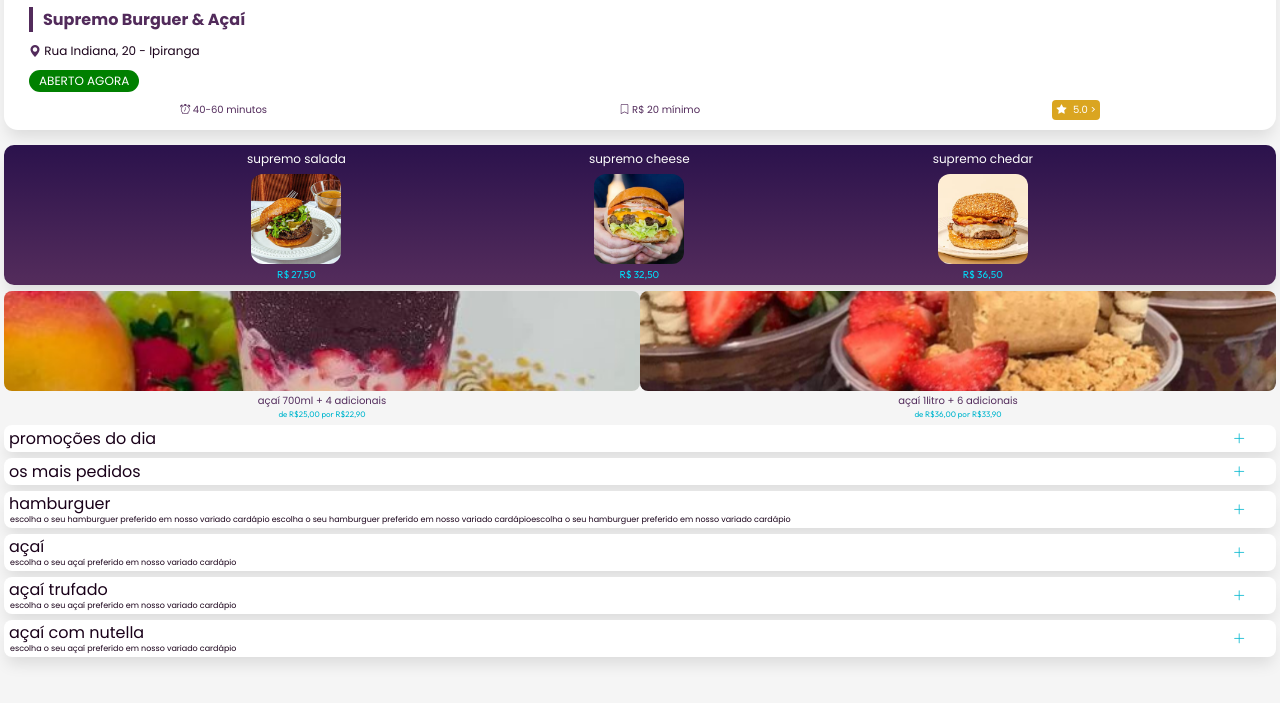
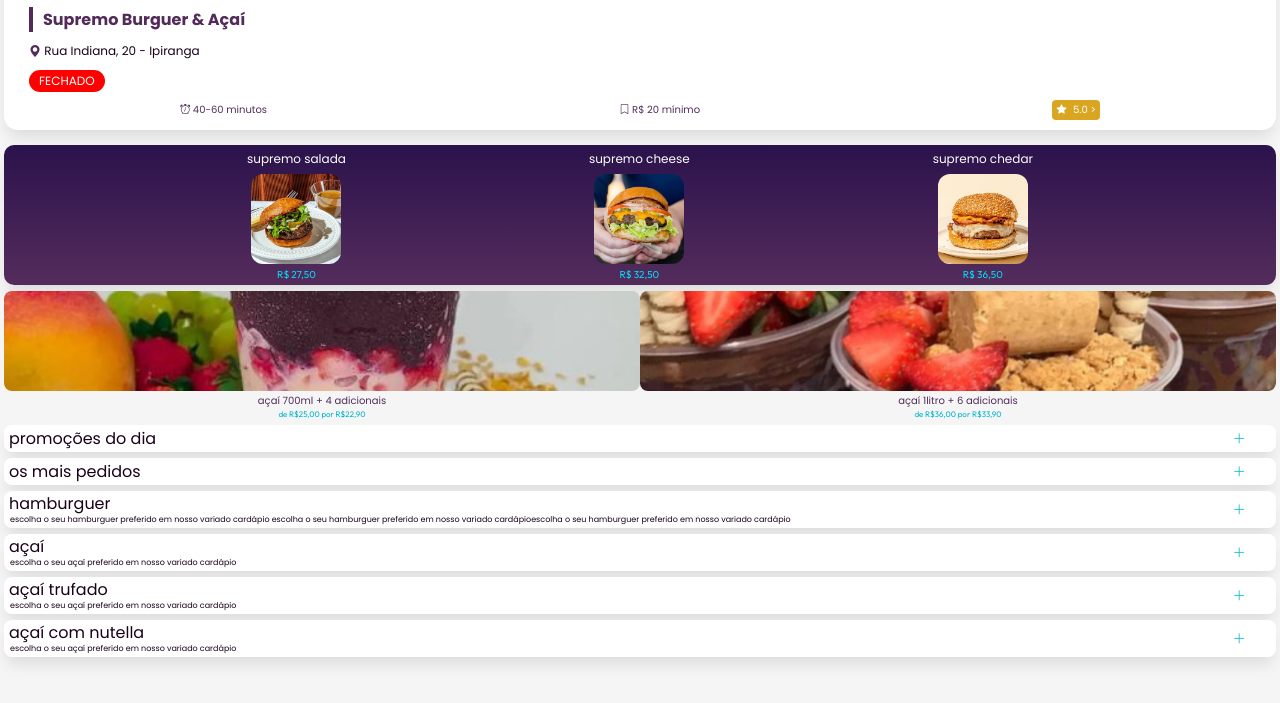
Before and after one commit to VitoorDKDev/supremoacaiteste, a plain HTML site: page index.html in a window 1280 px wide. Shown: the part 93-796 px from the top of the page. Drawn offline with nearby package versions, Linux system fonts and the light colour scheme.

Commit message:
stylse commit

```diff
--- a/index.html
+++ b/index.html
@@ -29,7 +29,7 @@
                 Rua Indiana, 20 - Ipiranga
             </span>
             <div class="open-close" id="open-close-spam">
-                <span class="open-close-txt" id="open-close-text">ABERTO AGORA</span>
+                <span class="open-close-txt" id="open-close-text">FECHADO</span>
             </div>
         </div>
         <div class="infos">
--- a/styles/style.css
+++ b/styles/style.css
@@ -8,7 +8,7 @@
     --color-text: #190019;
     --color-primary: #2B124C;
     --color-sencondary: #522B5B;
-    --color-online: green;
+    --color-online: RED;
 }
 
 body{
```
